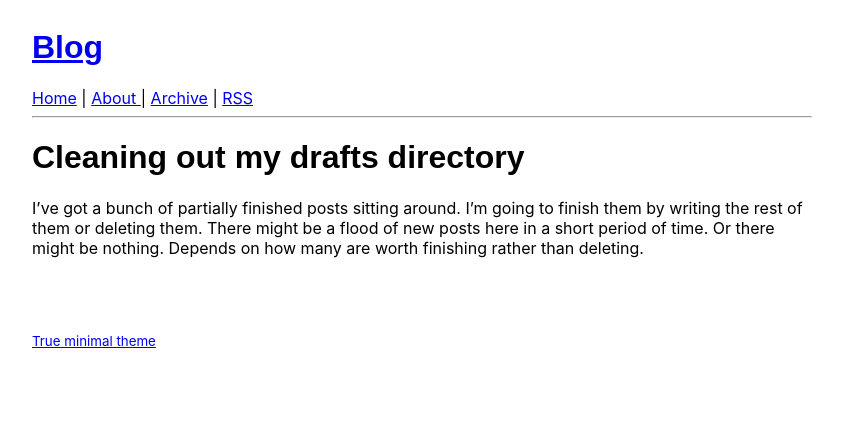
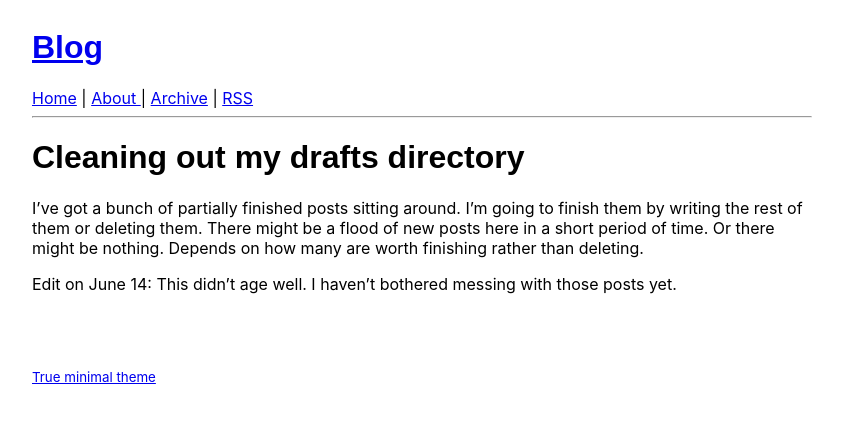
Before and after one commit to bachmeil/the-blog, a Jekyll site: the page built from _posts/2026-05-31-unfinished-posts.md, in a window 1280 px wide. Shown: the top 423 px of the page, without its empty margins (218-1061 px from the left). Built offline with Jekyll 4.4.1, drawn with Linux system fonts in a browser that asks for light colours.

Commit message:
Update post

```diff
--- a/_posts/2026-05-31-unfinished-posts.md
+++ b/_posts/2026-05-31-unfinished-posts.md
@@ -3,3 +3,5 @@ layout: post
 title: Cleaning out my drafts directory
 ---
 I've got a bunch of partially finished posts sitting around. I'm going to finish them by writing the rest of them or deleting them. There might be a flood of new posts here in a short period of time. Or there might be nothing. Depends on how many are worth finishing rather than deleting.
+
+Edit on June 14: This didn't age well. I haven't bothered messing with those posts yet.
```
